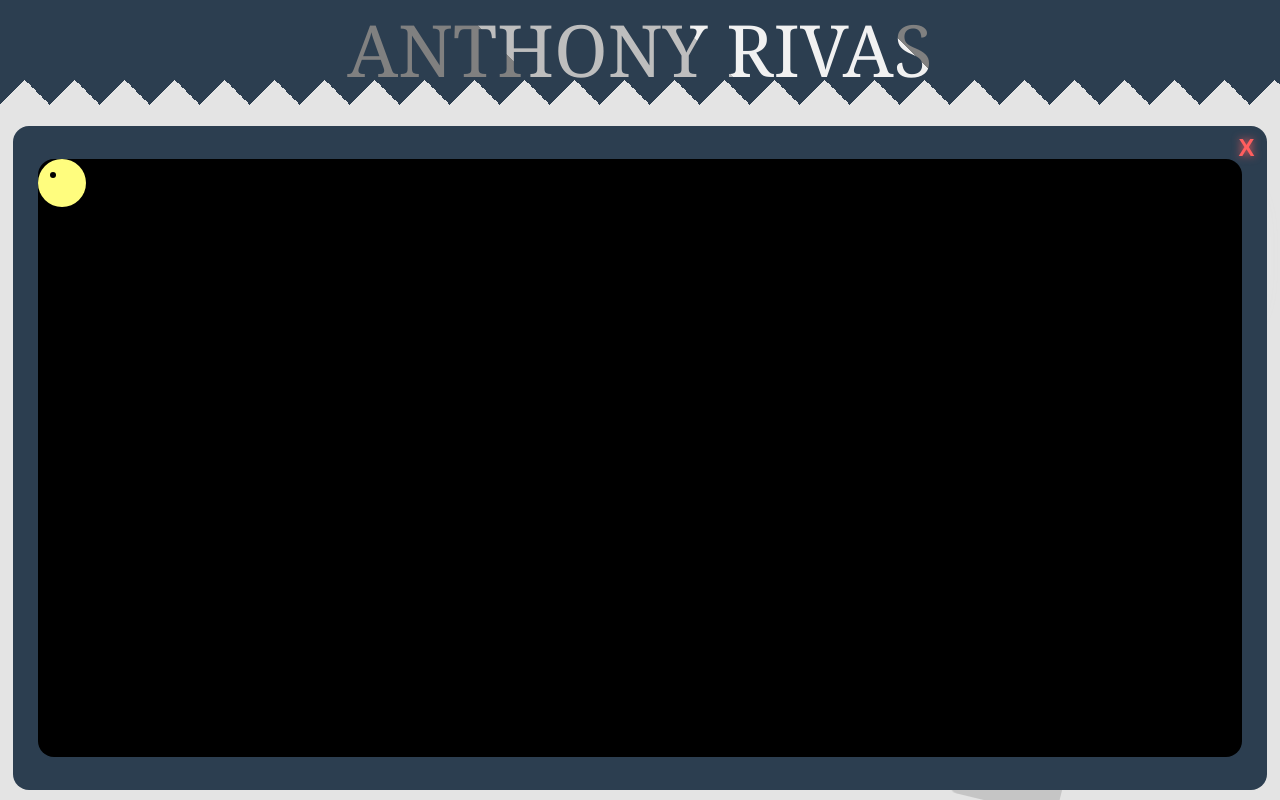
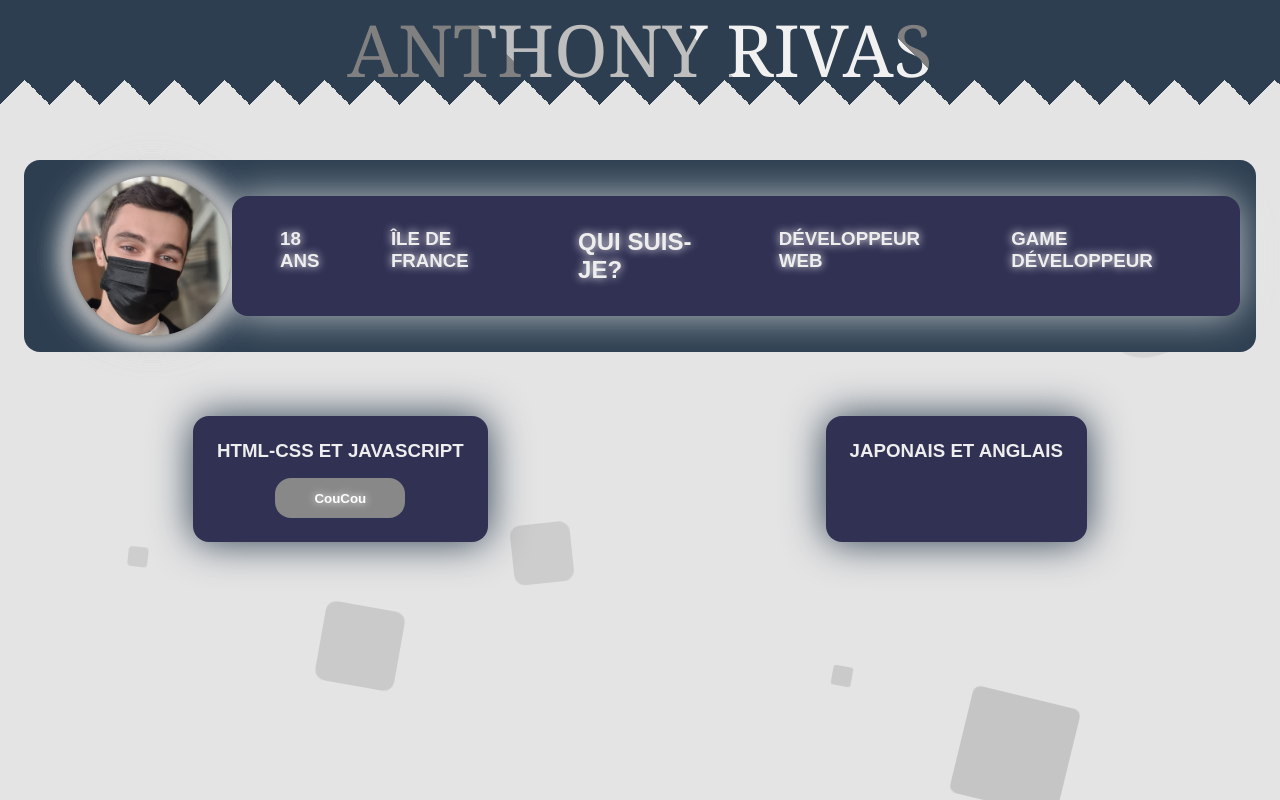
Before and after one commit to CatChow0/ProjectCode-All, a PHP site: page / in a window 1280 px wide. Run offline with PHP 8.4, Linux system fonts and the light colour scheme.

Commit message:
にじゅうきゅう Add some coms to help and reset the base visual at normal.

```diff
--- a/html/cours/ProjectCode/cv_v2/index.html
+++ b/html/cours/ProjectCode/cv_v2/index.html
@@ -60,13 +60,13 @@
                     </form>
                 </section>
                 <!-- ShowCase -->
-                <section id="showcase" class="showcase active">
+                <section id="showcase" class="showcase"> <!--Add class active-->
                     <div id="close-showcase" class="close-showcase" onclick="show()">
                         <h2>X</h2>
                     </div>
                     <div class="space-showcase">
                         <!-- Phase 1 -->
-                        <div id="starting" class="start phase2" onclick="start()">
+                        <div id="starting" class="start" onclick="start()"> <!--Add class phase2-->
                             <span style="--i:1">S</span>
                             <span style="--i:2">T</span>
                             <span style="--i:3">A</span>
@@ -74,7 +74,7 @@
                             <span style="--i:5">T</span>
                         </div>
                         <!-- Phase 2 -->
-                        <div id="pac" class="pre phase2">
+                        <div id="pac" class="pre"> <!--Add class phase2-->
                             <div class="pacman">
                                 <div class="eye"></div>
                             </div>
--- a/html/cours/ProjectCode/cv_v2/style.css
+++ b/html/cours/ProjectCode/cv_v2/style.css
@@ -364,13 +364,14 @@ h1.active {
     text-align: center;
     margin-top: 15rem;
     font-size: 2rem;
+    cursor: pointer;
 }
 .start span {
     position: relative;
     display: inline-block;
     text-shadow: var(--text-glow-light);
     animation: flip 2s infinite;
-    animation-delay: calc(.2s * var(--i))
+    animation-delay: calc(.2s * var(--i));
 }
 @keyframes flip {
     0%,80% {
```
